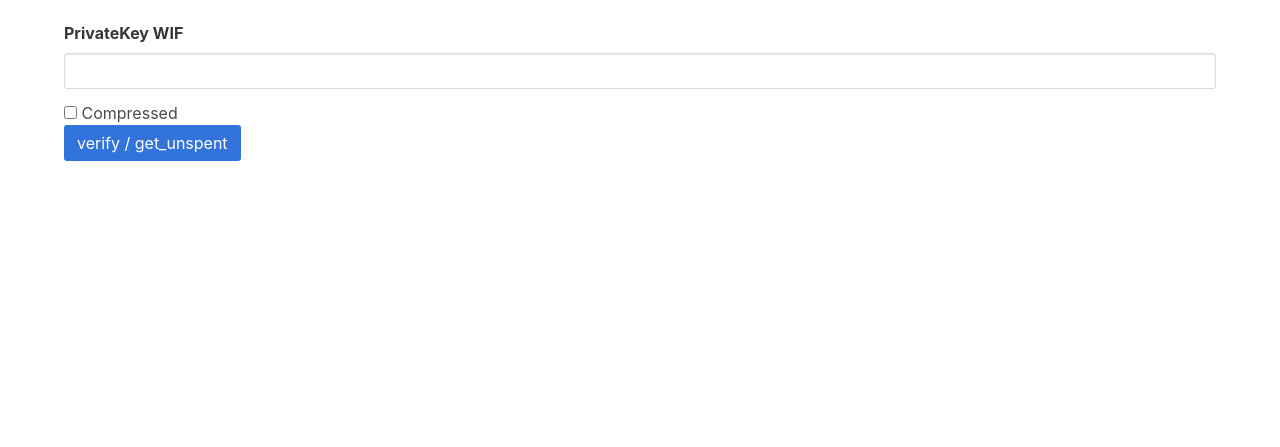
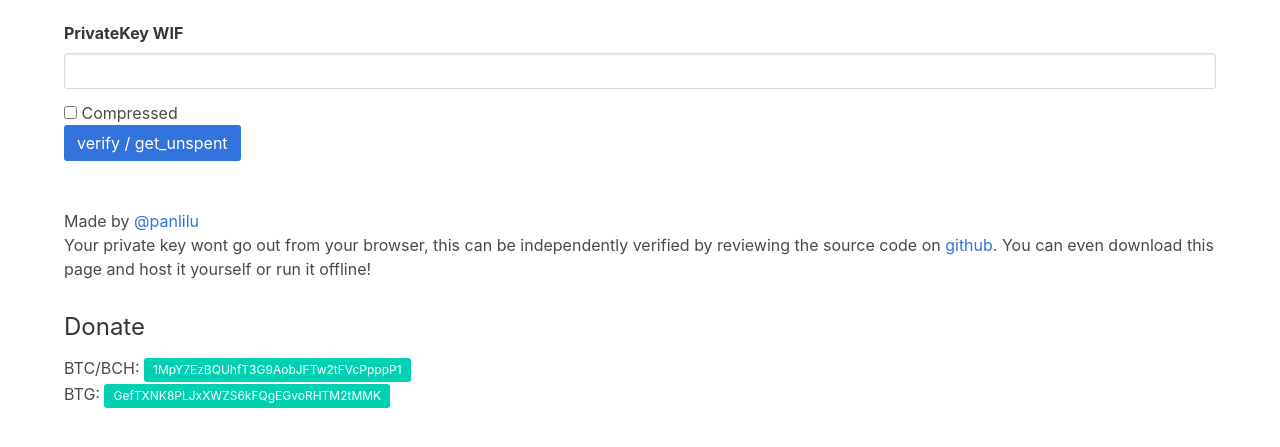
Before and after one commit to panlilu/btg-redeemer, a website with bundled scripts: page docs/index.html in a window 1280 px wide. Shown: the part 175-622 px from the top of the page. Built offline with nearby package versions, Linux system fonts and the light colour scheme.

Commit message:
update view

```diff
--- a/docs/index.html
+++ b/docs/index.html
@@ -204,5 +204,17 @@
 
   </div>
   </section>
+  <section>
+    <div class="container">
+      <div class="content">
+          Made by <a href="https://twitter.com/panlilu">@panlilu</a>
+          <p>Your private key wont go out from your browser, this can be independently verified by reviewing the source code on <a href="https://github.com/panlilu/btg-redeemer/">github</a>. You can even download this page and host it yourself or run it offline!</p>
+          <h3 >Donate</h3>
+          BTC/BCH: <span class="tag is-primary">1MpY7EzBQUhfT3G9AobJFTw2tFVcPpppP1</span><br/>
+          BTG: <span class="tag is-primary">GefTXNK8PLJxXWZS6kFQgEGvoRHTM2tMMK</span>
+      </div>
+
+    </div>
+  </section>
 </body>
 </html>
```
